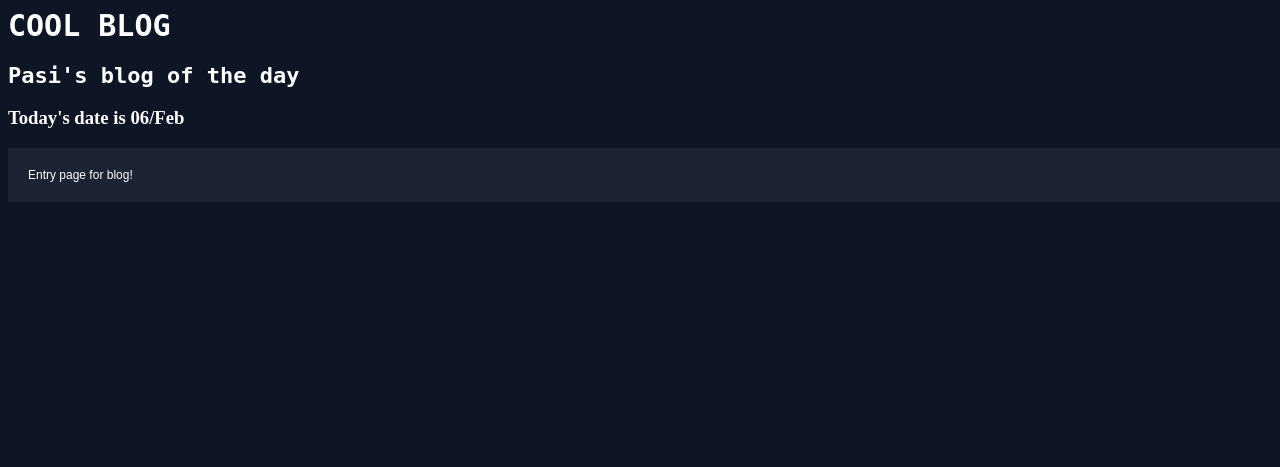
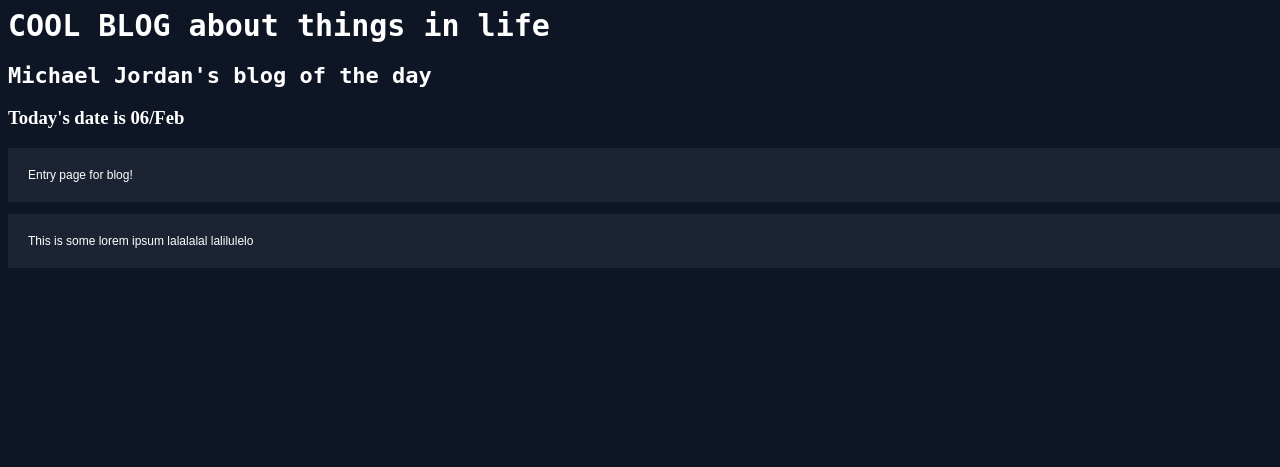
Before and after one commit to MoncoCarser/training-git, a Flask app: page / in a window 1280 px wide. Shown: the top 467 px of the page. Run offline with Flask 2, Linux system fonts and the light colour scheme.

Commit message:
totally random changes that won't break anything

```diff
--- a/main.py
+++ b/main.py
@@ -7,7 +7,7 @@
 
 @app.route("/")
 def index():
-    my_name = "Pasi"
+    my_name = "Michael Jordan"
     page = ""
     f = open("template/portfolio.html", "r")
     page = f.read()
--- a/template/portfolio.html
+++ b/template/portfolio.html
@@ -7,10 +7,11 @@
 </head>
 
 <body>
-    <h1>COOL BLOG</h1>
+    <h1>COOL BLOG about things in life</h1>
     <h2>{my_name}'s blog of the day</h2>
     <h3>Today's date is {date}</h3>
     <p>{blog_text}</p>
+    <p>This is some lorem ipsum lalalalal lalilulelo</p>
 
 </body>
 
```
